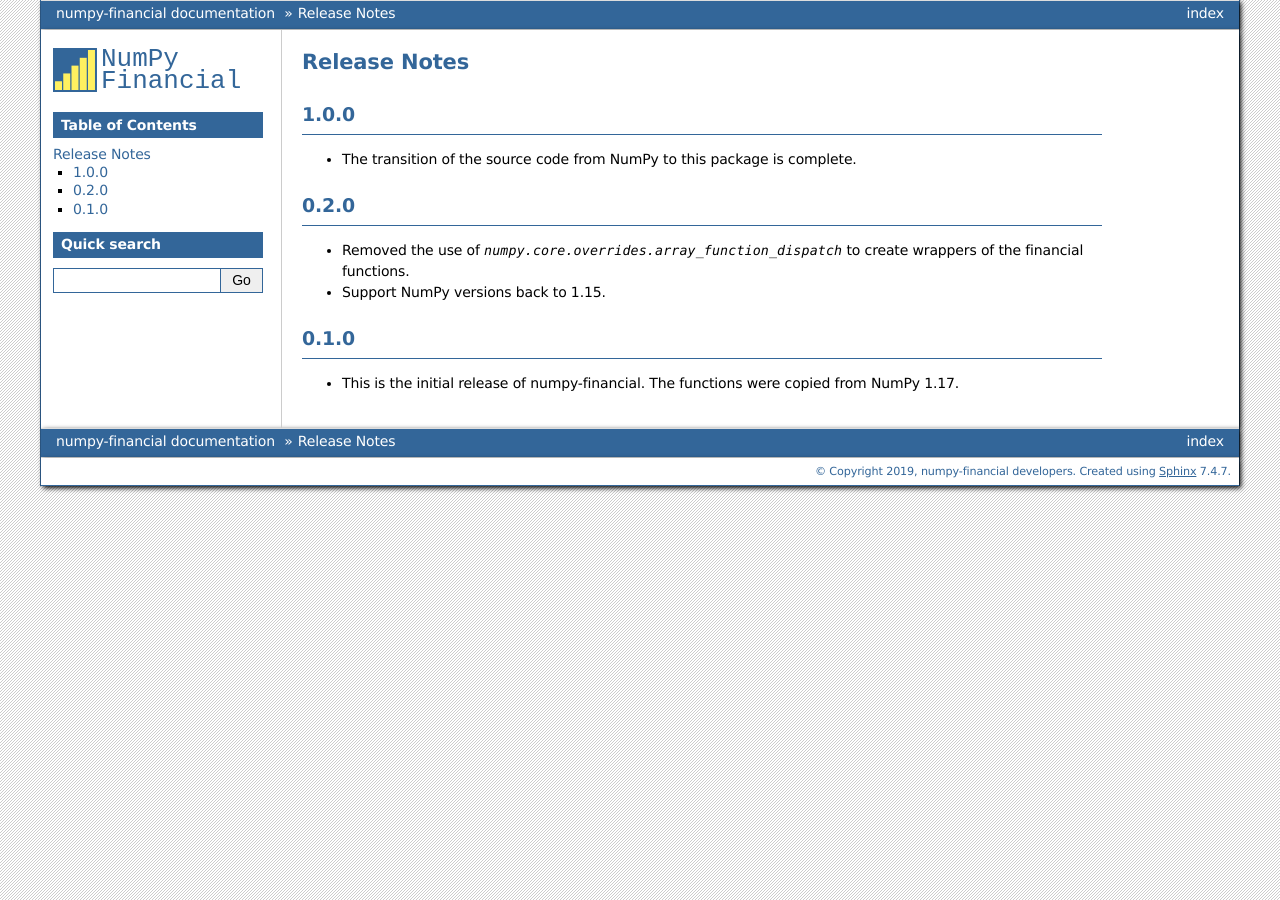
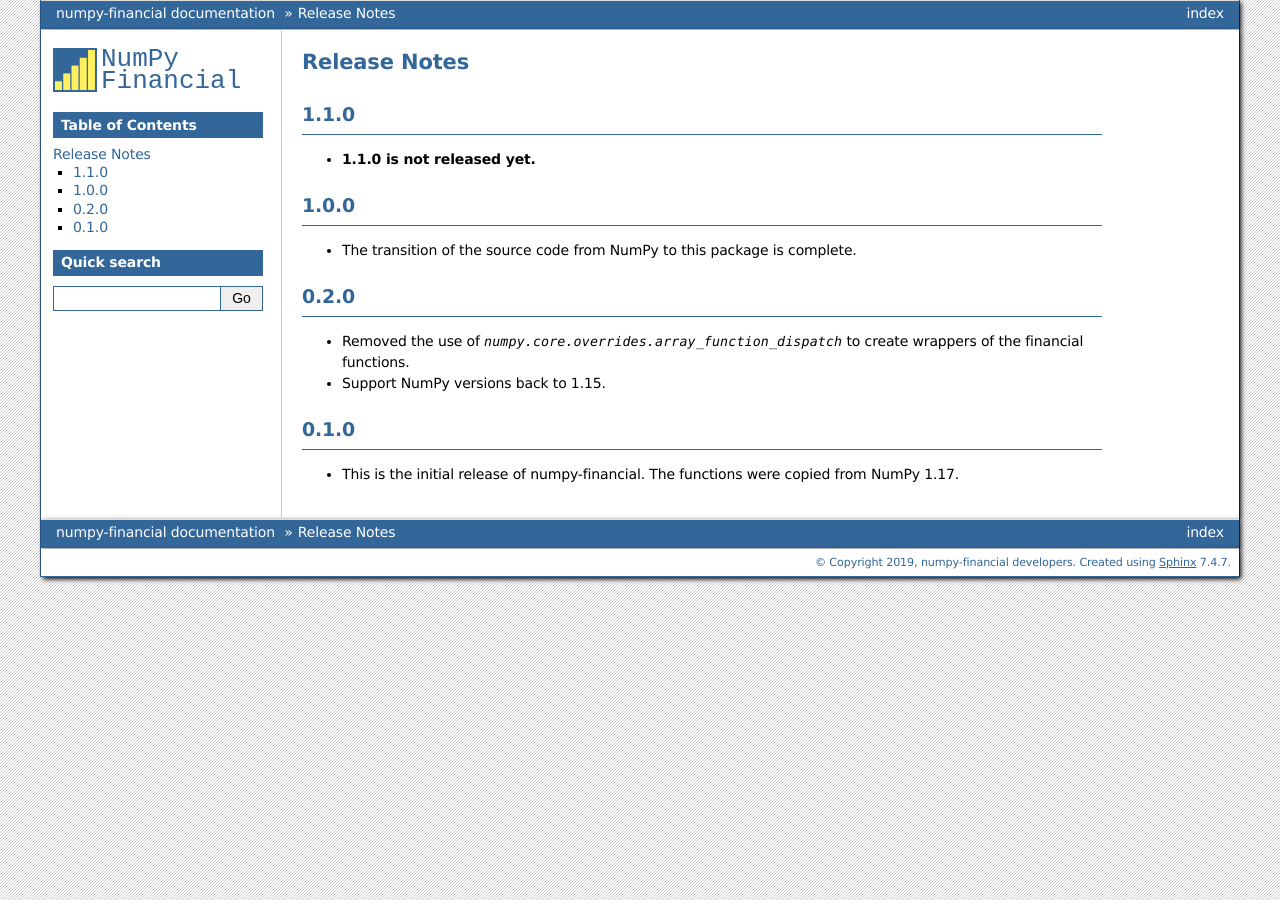
Before and after one commit to numpy/numpy-financial, a Sphinx documentation site: the page built from doc/source/release-notes.rst, in a window 1280 px wide. Built offline with Sphinx 7.4.7, drawn with Linux system fonts in a browser that asks for light colours; formulas are drawn with MathJax 3.

Commit message:
REL: Update version in master to 1.1.0.dev0.

```diff
--- a/doc/source/release-notes.rst
+++ b/doc/source/release-notes.rst
@@ -1,5 +1,9 @@
 Release Notes
 -------------
+1.1.0
+~~~~~
+* **1.1.0 is not released yet.**
+
 1.0.0
 ~~~~~
 * The transition of the source code from NumPy to this package is complete.
--- a/numpy_financial/__init__.py
+++ b/numpy_financial/__init__.py
@@ -1,4 +1,4 @@
 
-__version__ = "1.0.0"
+__version__ = "1.1.0.dev0"
 
 from ._financial import *
```
